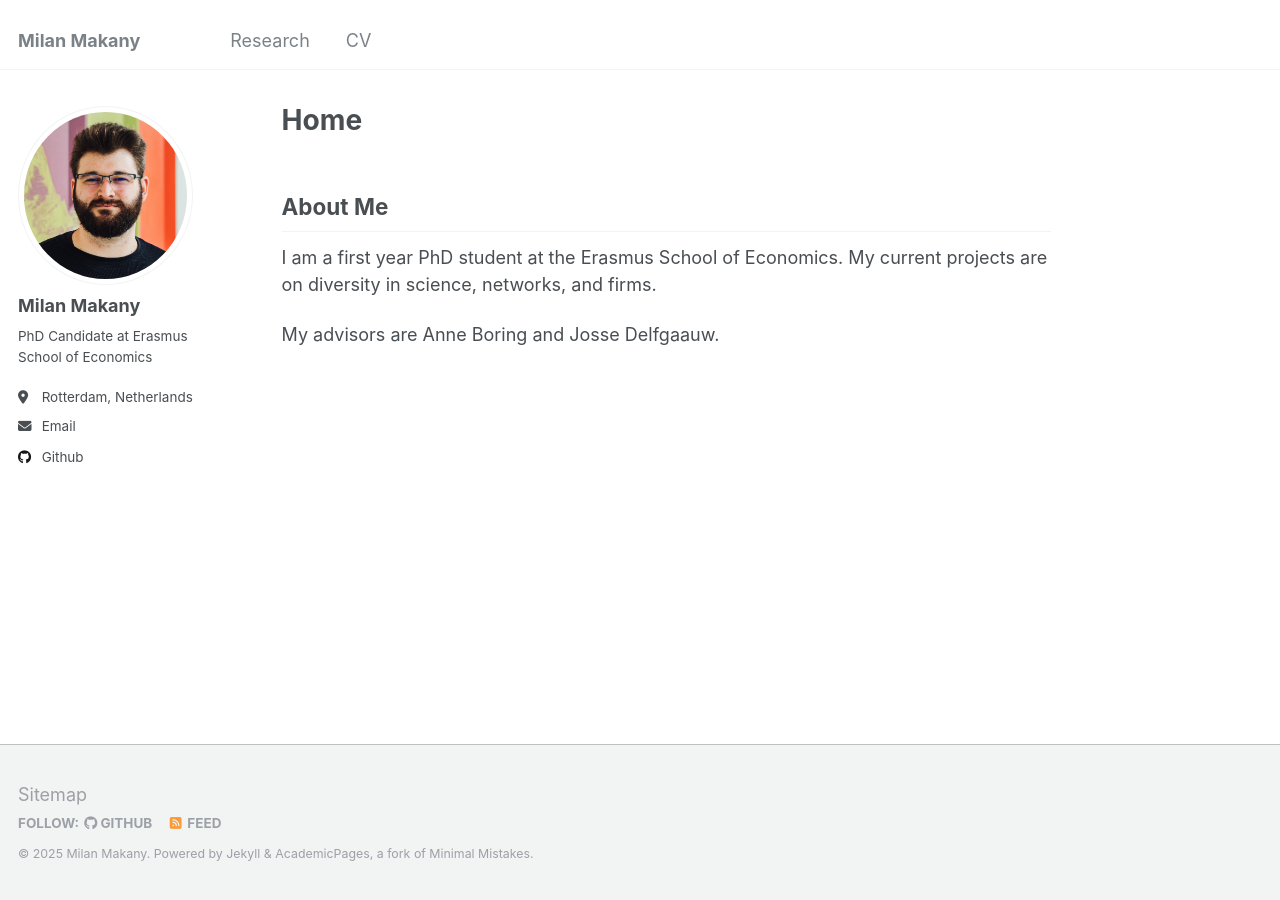
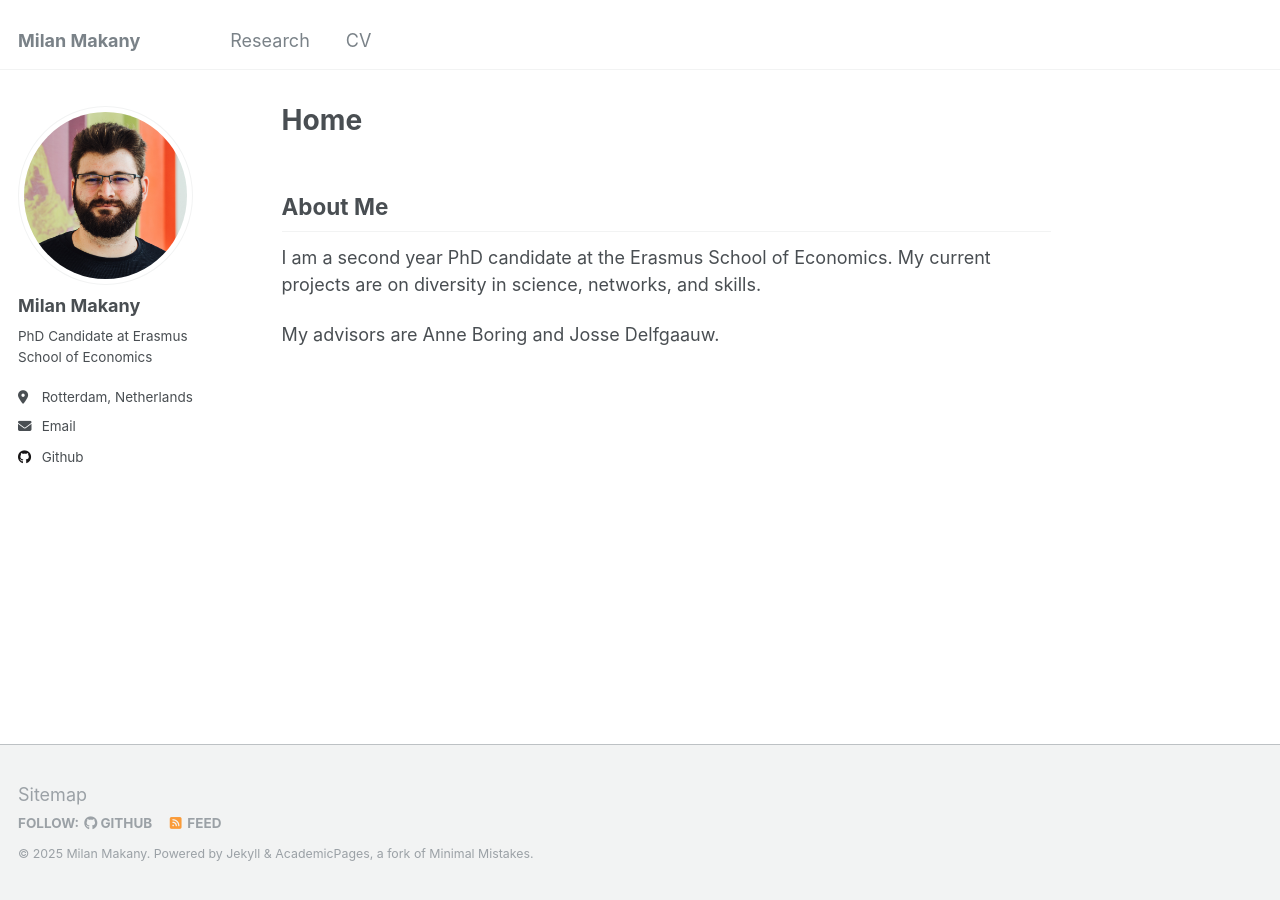
Before and after one commit to makany-milan/makany-milan.github.io, a Jekyll site: the page built from _pages/about.md, in a window 1280 px wide. Built offline with Jekyll 4.4.1, drawn with Linux system fonts in a browser that asks for light colours.

```diff
--- a/_pages/about.md
+++ b/_pages/about.md
@@ -9,8 +9,8 @@ redirect_from:
 
 ## About Me
 
-I am a first year PhD student at the Erasmus School of Economics.
-My current projects are on diversity in science, networks, and firms.
+I am a second year PhD candidate at the Erasmus School of Economics.
+My current projects are on diversity in science, networks, and skills.
 
 
 My advisors are Anne Boring and Josse Delfgaauw.
```
Also changed, not shown: _publications/experts.md (+3 -0 lines), _publications/women_in_academia.md (+4 -0 lines).
